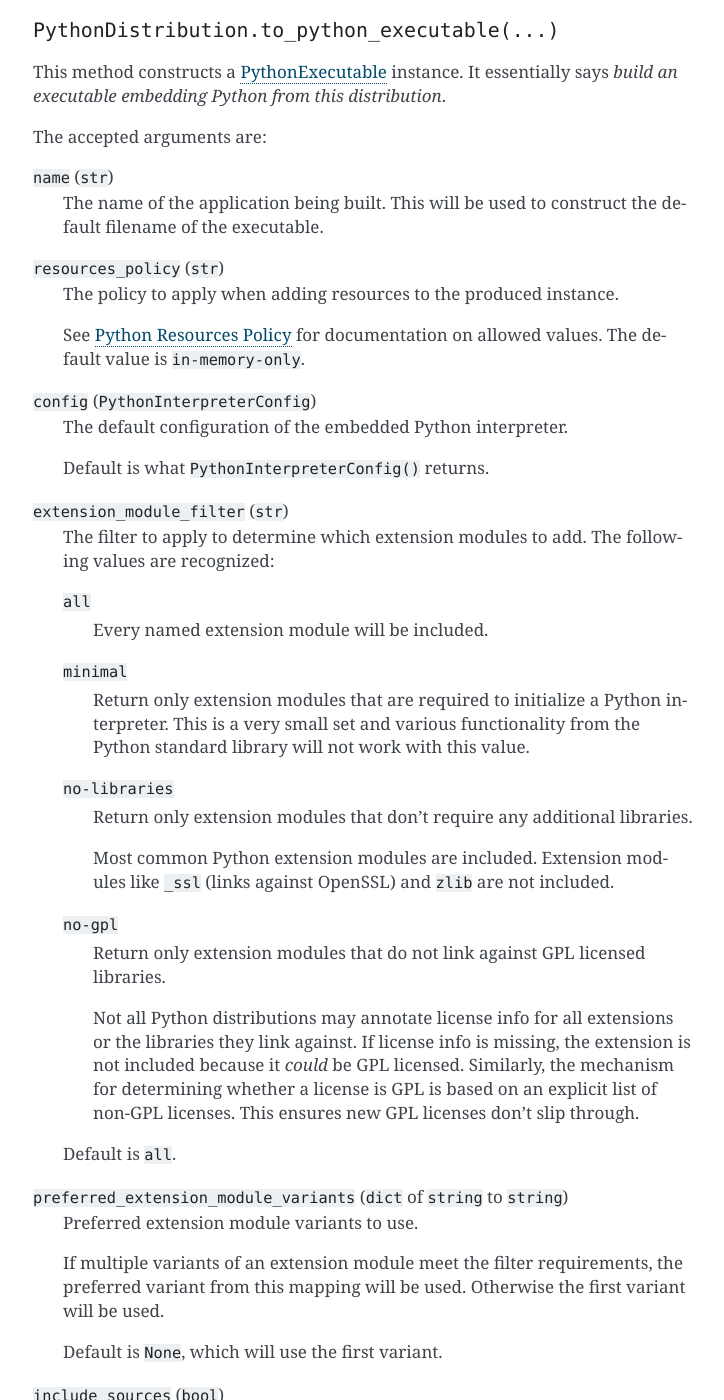
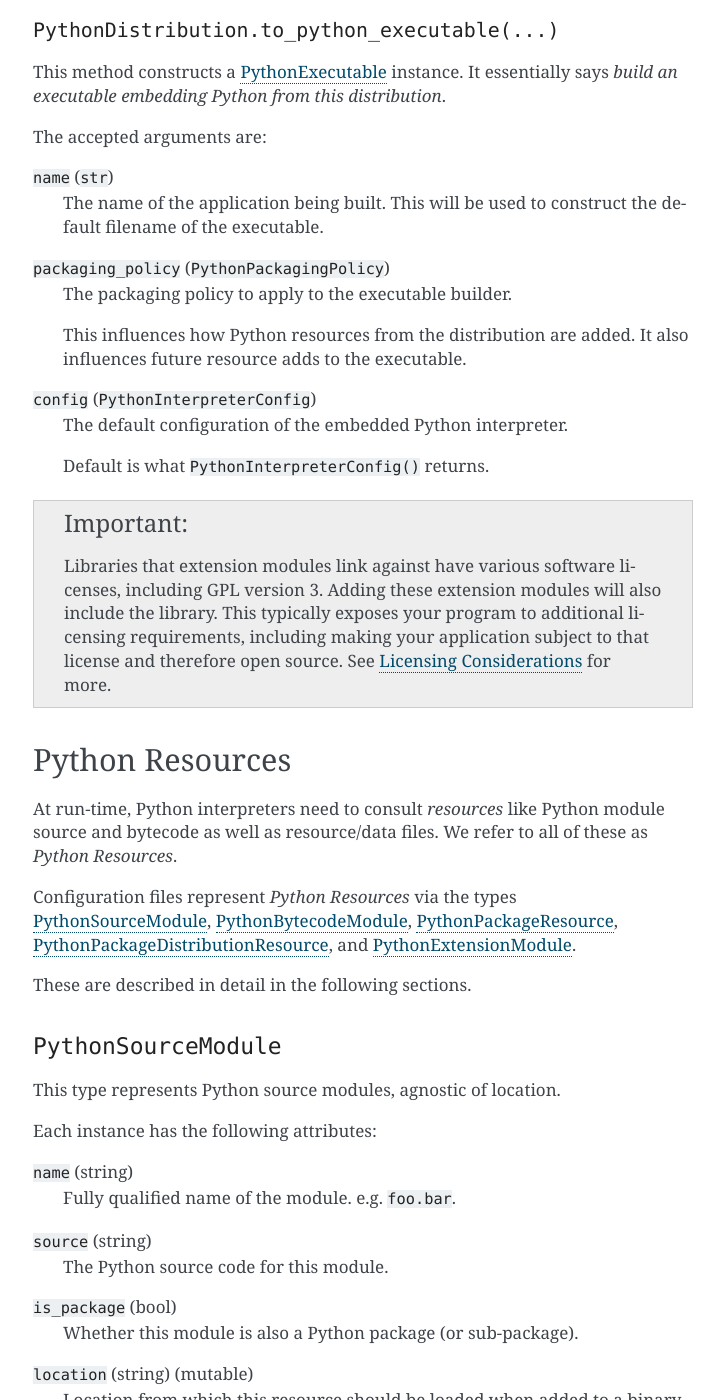
Before and after one commit to indygreg/PyOxidizer, a Sphinx documentation site: the page built from docs/config_api.rst, in a window 1280 px wide and 1400 px high, scrolled down 7796 px. Shown: the whole window, without its empty margins (387-1111 px from the left). Built offline with Sphinx 7.4.7, drawn with Linux system fonts in a browser that asks for light colours; the version number is read from the project's files by our own code; some of the changed text lies outside the part shown.

Commit message:
starlark: pass PythonPackagingPolicy to to_python_executable()
Thew new type exposes all functionality previously defined via
arguments to this method. The new type will allow us to more
easily build more advanced functionality for controlling how
binaries are built. And it will keep the Starlark code more in
sync with the abstractions in the Rust code.

```diff
--- a/docs/config_api.rst
+++ b/docs/config_api.rst
@@ -392,73 +392,16 @@ The accepted arguments are:
    The name of the application being built. This will be used to construct the
    default filename of the executable.
 
-``resources_policy`` (``str``)
-   The policy to apply when adding resources to the produced instance.
+``packaging_policy`` (``PythonPackagingPolicy``)
+   The packaging policy to apply to the executable builder.
 
-   See :ref:`config_python_resources_policy` for documentation on allowed
-   values. The default value is ``in-memory-only``.
+   This influences how Python resources from the distribution are added. It
+   also influences future resource adds to the executable.
 
 ``config`` (``PythonInterpreterConfig``)
    The default configuration of the embedded Python interpreter.
 
    Default is what ``PythonInterpreterConfig()`` returns.
-
-``extension_module_filter`` (``str``)
-   The filter to apply to determine which extension modules to add.
-   The following values are recognized:
-
-   ``all``
-      Every named extension module will be included.
-
-   ``minimal``
-      Return only extension modules that are required to initialize a
-      Python interpreter. This is a very small set and various functionality
-      from the Python standard library will not work with this value.
-
-   ``no-libraries``
-      Return only extension modules that don't require any additional libraries.
-
-      Most common Python extension modules are included. Extension modules
-      like ``_ssl`` (links against OpenSSL) and ``zlib`` are not included.
-
-   ``no-gpl``
-      Return only extension modules that do not link against GPL licensed
-      libraries.
-
-      Not all Python distributions may annotate license info for all extensions
-      or the libraries they link against. If license info is missing, the
-      extension is not included because it *could* be GPL licensed. Similarly,
-      the mechanism for determining whether a license is GPL is based on an
-      explicit list of non-GPL licenses. This ensures new GPL licenses don't
-      slip through.
-
-   Default is ``all``.
-
-``preferred_extension_module_variants`` (``dict`` of ``string`` to ``string``)
-   Preferred extension module variants to use.
-
-   If multiple variants of an extension module meet the filter requirements, the
-   preferred variant from this mapping will be used. Otherwise the first variant
-   will be used.
-
-   Default is ``None``, which will use the first variant.
-
-``include_sources`` (``bool``)
-   Boolean to control whether sources of Python modules are added in addition
-   to bytecode.
-
-   Default is ``True``.
-
-``include_resources`` (``bool``)
-   Boolean to control whether non-module resource data from the distribution is
-   added.
-
-   Default is ``False``.
-
-``include_test`` (``bool``)
-   Boolean to control whether test-specific objects are included.
-
-   Default is ``False``.
 
 .. important::
 
```
Also changed, not shown: docs/history.rst (+8 -0 lines), docs/packaging_additional_files.rst (+7 -4 lines), docs/packaging_config_file.rst (+7 -8 lines), docs/packaging_python_files.rst (+14 -8 lines), docs/packaging_resources.rst (+22 -8 lines), 3 other files.
